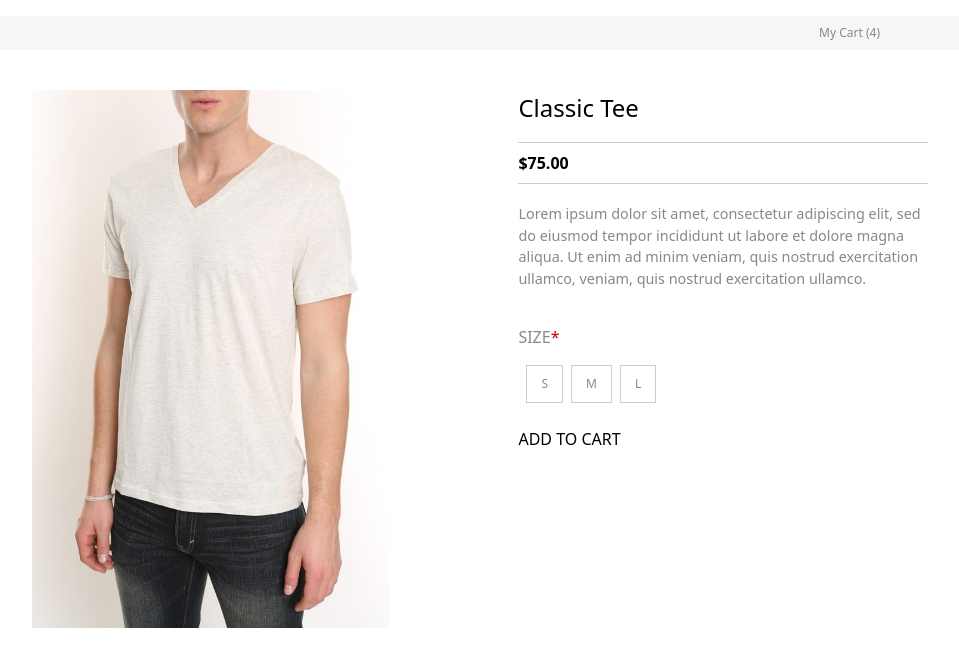
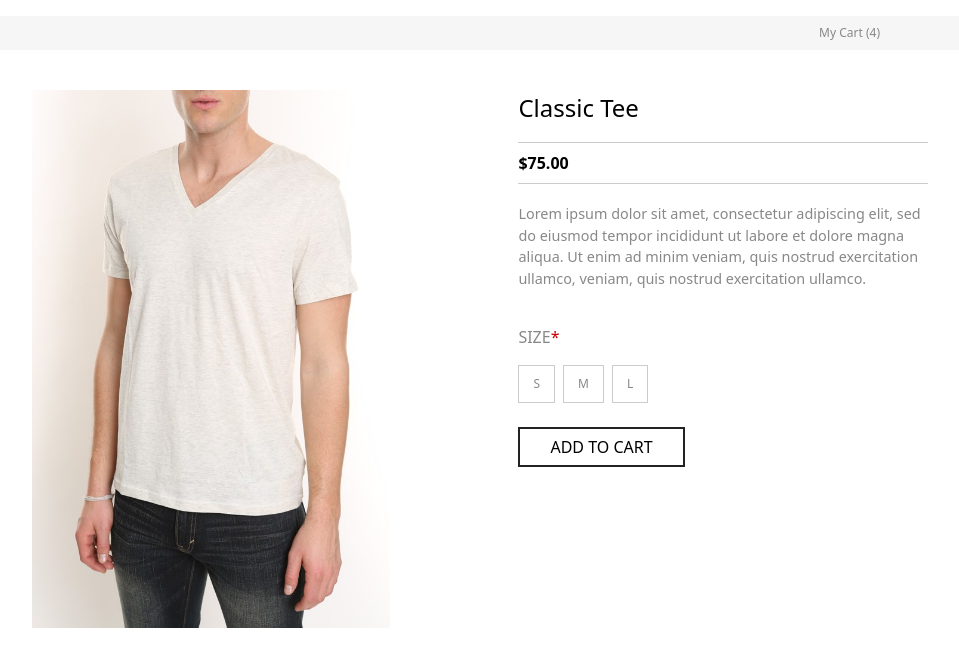
Before and after one commit to Tiaanz/front-end-developer-test, a Next.js app: page / in a window 1280 px wide. Shown: the top 666 px of the page, without its empty margins (224-1183 px from the left). Built offline with nearby package versions, Linux system fonts and the light colour scheme.

Commit message:
completed the main page UI

```diff
--- a/src/pages/index.tsx
+++ b/src/pages/index.tsx
@@ -34,7 +34,7 @@ export default function Home() {
           <SizeButton size={'M'} />
           <SizeButton size={'L'} />
         </div>
-        <button>ADD TO CART</button>
+        <button className='add-to-cart-btn'>ADD TO CART</button>
       </div>
     </main>
   )
--- a/src/styles/globals.css
+++ b/src/styles/globals.css
@@ -70,8 +70,20 @@
 
 .product-detail .size-button{
   padding:9px 14px;
-  margin-left: 8px;
+  margin-right: 8px;
   border:1px solid #CCCCCC;
   font-size: 0.75rem;
   color: #888888;
 }
+
+.product-detail .add-to-cart-btn{
+  padding:6px 30px;
+  border:2px solid #222222;
+  font-weight: 500;
+  transition: 0.2s;
+}
+
+.product-detail .add-to-cart-btn:hover{
+  background-color: #222222;
+  color:#f6f6f7
+}
```
